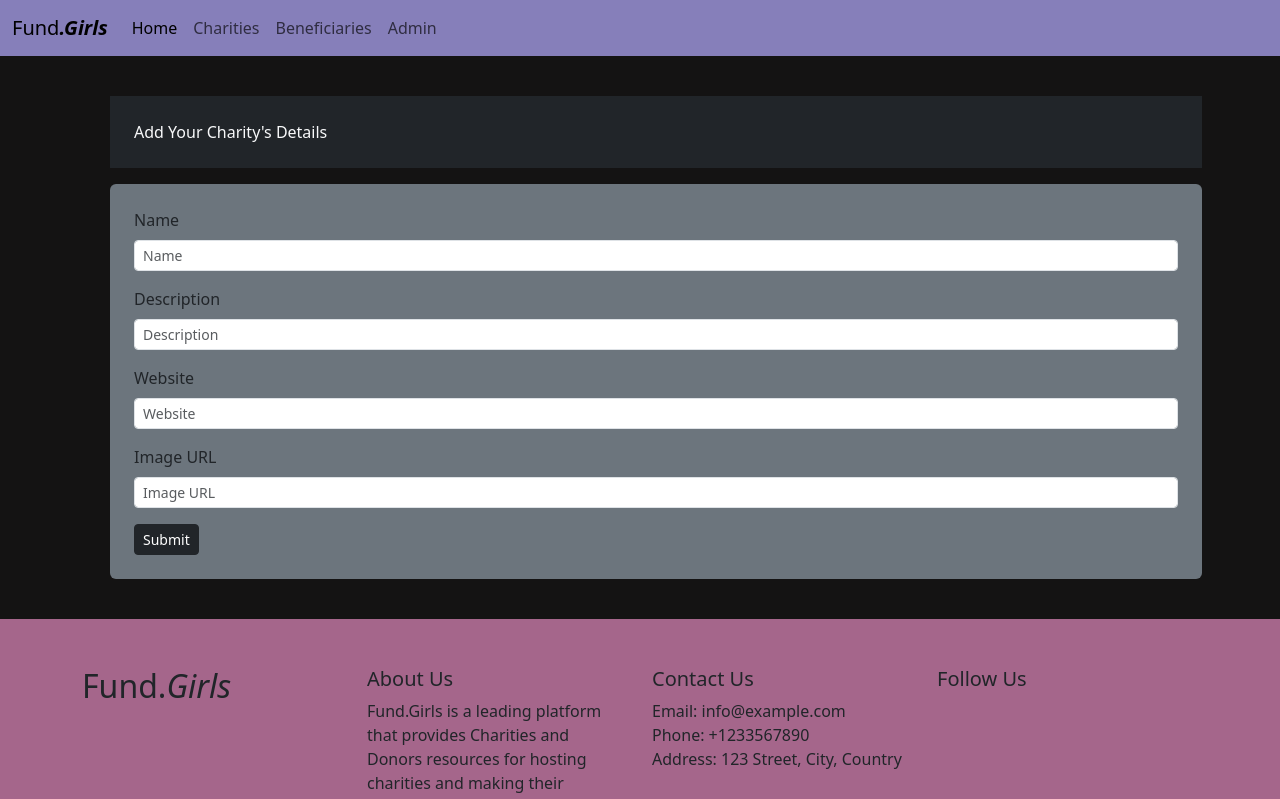
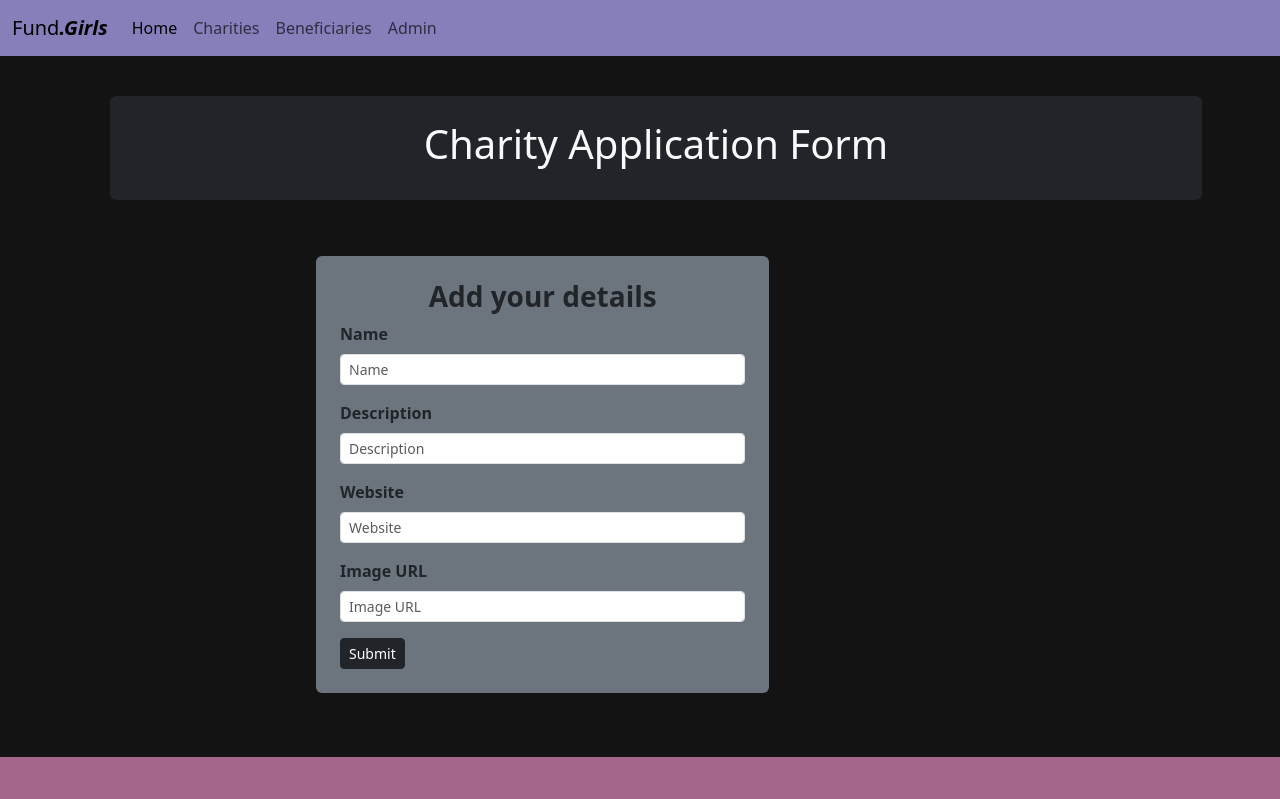
Before and after one commit to Riob-a/AUtomated-Donation-Platform-Front-end, a React (Create React App) app: page /charities_form in a window 1280 px wide. Shown: the top 799 px of the page. Built offline with nearby package versions, Linux system fonts and the light colour scheme.

Commit message:
donor totals to card

```diff
--- a/src/pages/Charities/Charities.js
+++ b/src/pages/Charities/Charities.js
@@ -2,8 +2,9 @@ import React, { useState, useEffect } from "react";
 
 const Charities = () => {
   const [charities, setCharities] = useState([]);
-  const [donationAmount, setDonationAmount] = useState(""); // State to manage donation amount
-  const [donationError, setDonationError] = useState(""); // State to manage error messages
+  const [donationAmounts, setDonationAmounts] = useState({});
+  const [donationError, setDonationError] = useState("");
+  const [searchQuery, setSearchQuery] = useState("");
 
   useEffect(() => {
     fetch("http://127.0.0.1:5000/charities")
@@ -13,16 +14,17 @@ const Charities = () => {
   }, []);
 
   const handleDonate = async (charityId) => {
+    const amount = donationAmounts[charityId] || "";
+
     try {
       const response = await fetch("http://127.0.0.1:5000/donations", {
         method: "POST",
         headers: {
           "Content-Type": "application/json",
-          // Authorization: `Bearer ${localStorage.getItem('token')}` // Remove this line if no authentication needed
         },
         body: JSON.stringify({
           charity_id: charityId,
-          amount: donationAmount,
+          amount: amount,
         }),
       });
 
@@ -30,14 +32,30 @@ const Charities = () => {
         throw new Error("Donation failed");
       }
 
-      // Handle successful donation
       alert("Donation successful!");
-      setDonationAmount(""); // Clear the donation amount field
+      setDonationAmounts((prevState) => ({ ...prevState, [charityId]: "" }));
+
+      // Refresh charity list to update total donations
+      fetch("http://127.0.0.1:5000/charities")
+        .then((response) => response.json())
+        .then((data) => setCharities(data))
+        .catch((error) => console.error("Error fetching charities:", error));
     } catch (error) {
       console.error("Error making donation:", error);
       setDonationError("Donation failed. Please try again.");
     }
   };
+
+  const handleAmountChange = (charityId, amount) => {
+    setDonationAmounts((prevState) => ({
+      ...prevState,
+      [charityId]: amount,
+    }));
+  };
+
+  const filteredCharities = charities.filter((charity) =>
+    charity.name.toLowerCase().includes(searchQuery.toLowerCase())
+  );
 
   return (
     <div className="bg-dark p-4">
@@ -56,18 +74,30 @@ const Charities = () => {
           </h6>
         </div>
 
+        {/* Search bar */}
+        <input
+          type="text"
+          value={searchQuery}
+          onChange={(e) => setSearchQuery(e.target.value)}
+          placeholder="Search charities..."
+          className="form-control mb-4"
+        />
+
         <div className="row row-cols-1 row-cols-md-2 g-4">
-          {charities.map((charity) => (
+          {filteredCharities.map((charity) => (
             <div className="col" key={charity.id}>
               <div className="card w-75 text-bg-secondary">
                 <img src={charity.image_url} className="card-img-top" alt={charity.name} />
                 <div className="card-body">
                   <h5 className="card-title">{charity.name}</h5>
                   <p className="card-text">{charity.description}</p>
+                  <p className="card-text">
+                    <b>Total Donations: ${charity.total_donations.toFixed(2)}</b>
+                  </p>
                   <input
                     type="number"
-                    value={donationAmount}
-                    onChange={(e) => setDonationAmount(e.target.value)}
+                    value={donationAmounts[charity.id] || ""}
+                    onChange={(e) => handleAmountChange(charity.id, e.target.value)}
                     placeholder="Amount"
                     className="form-control mb-2"
                   />
--- a/src/pages/Charities/CharityApplicationForm.js
+++ b/src/pages/Charities/CharityApplicationForm.js
@@ -34,8 +34,8 @@ function CharityApplicationForm() {
       })
       .then(data => {
         console.log('Charity created:', data);
-        alert("Charity submitted successfully!");  // Popup on successful submission
-        setFormData({ name: "", description: "", website: "", image_url: "" });  // Reset form
+        alert("Charity submitted successfully!");
+        setFormData({ name: "", description: "", website: "", image_url: "" });
       })
       .catch(error => {
         console.error('Error:', error);
@@ -45,12 +45,13 @@ function CharityApplicationForm() {
 
   return (
     <div className="container p-4">
-      <div className="container p-4 m-3 bg-dark text-light">Add Your Charity's Details</div>
+      <div className="container p-4 m-3 bg-dark text-light text-center rounded"><h1 className="">Charity Application Form</h1></div>
 
-      <div className="container p-4 m-3 bg-secondary rounded">
-        <form onSubmit={handleSubmit}>
-          <div className="mb-3">
-            <label htmlFor="name" className="form-label">Name</label>
+      <div className="container  p-4 col-8  rounded">
+        <form className="bg-secondary  col-8 p-4 m-3 rounded" onSubmit={handleSubmit}>
+          <h3 className="text-center"><b>Add your details</b></h3>
+          <div className="col-12 mb-3">
+            <label htmlFor="name" className="form-label"><b>Name</b></label>
             <input
               type="text"
               className="form-control form-control-sm"
@@ -61,8 +62,8 @@ function CharityApplicationForm() {
               onChange={handleChange}
             />
           </div>
-          <div className="mb-3">
-            <label htmlFor="description" className="form-label">Description</label>
+          <div className=" col-12 mb-3">
+            <label htmlFor="description" className="form-label"><b>Description</b></label>
             <input
               type="text"
               className="form-control form-control-sm"
@@ -73,8 +74,8 @@ function CharityApplicationForm() {
               onChange={handleChange}
             />
           </div>
-          <div className="mb-3">
-            <label htmlFor="website" className="form-label">Website</label>
+          <div className=" col-12 mb-3">
+            <label htmlFor="website" className="form-label"><b>Website</b></label>
             <input
               type="text"
               className="form-control form-control-sm"
@@ -85,8 +86,8 @@ function CharityApplicationForm() {
               onChange={handleChange}
             />
           </div>
-          <div className="mb-3">
-            <label htmlFor="image_url" className="form-label">Image URL</label>
+          <div className="col-12 mb-3">
+            <label htmlFor="image_url" className="form-label"><b>Image URL</b></label>
             <input
               type="text"
               className="form-control form-control-sm"
```
